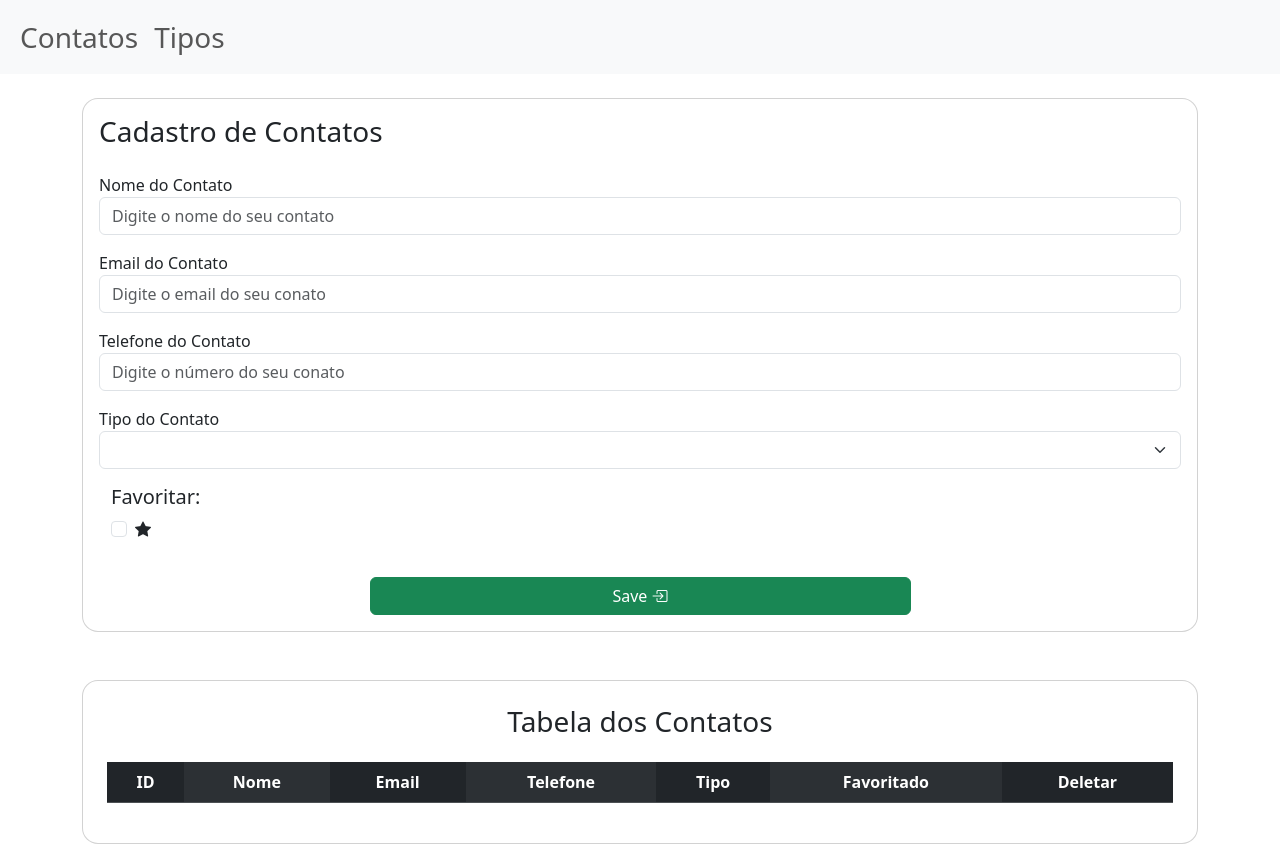
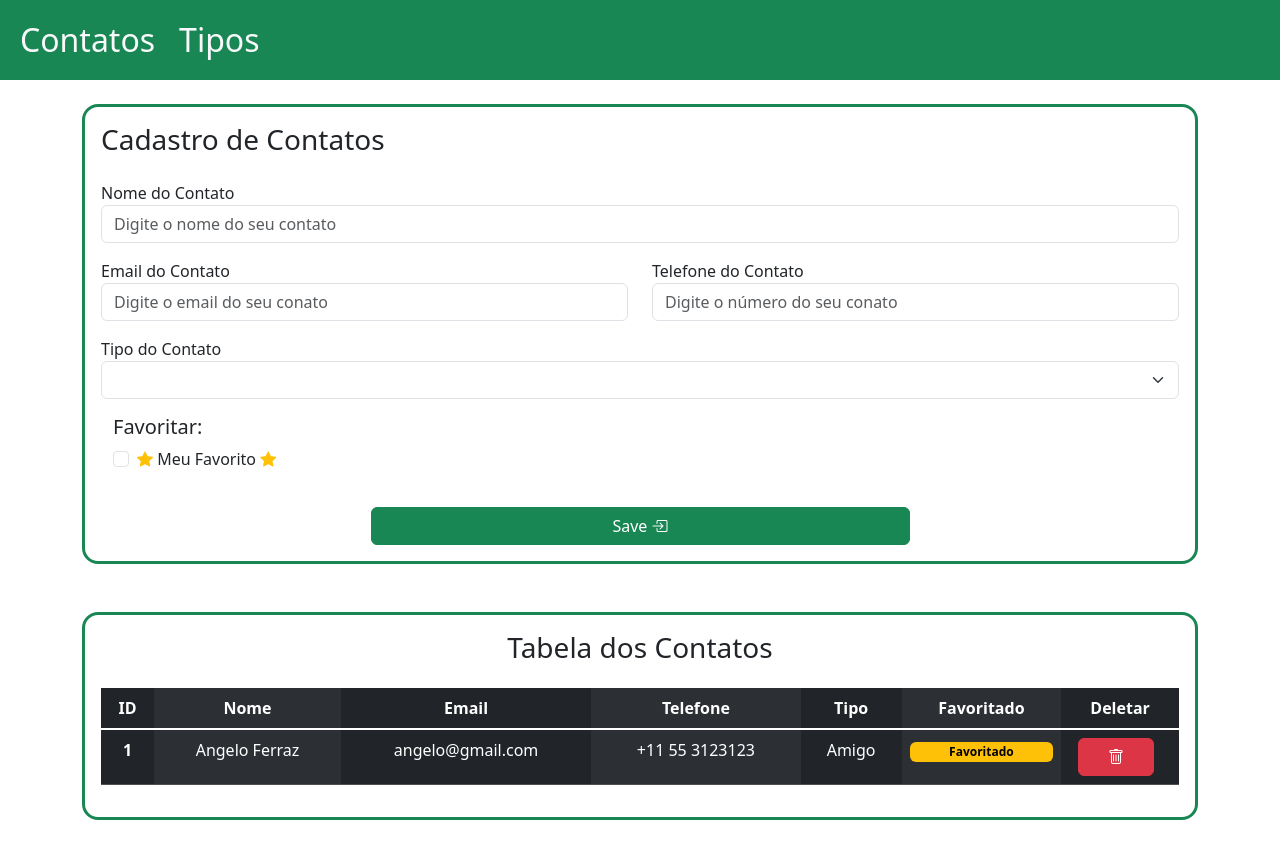
Before and after one commit to AngeloModanez/Prova-Angular, an Angular app: page /contatos in a window 1280 px wide. Built offline with nearby package versions, Linux system fonts and the light colour scheme; data requests are answered from the project's data file.

Commit message:
Aparencia melhrorada

```diff
--- a/db.json
+++ b/db.json
@@ -11,5 +11,14 @@
       "descricao": "ODEIO"
     }
   ],
-  "contatos": []
+  "contatos": [
+    {
+      "id": 1,
+      "nome": "Angelo Ferraz",
+      "email": "angelo@gmail.com",
+      "telefone": "+11 55 3123123",
+      "tipoId": 1,
+      "favorito": true
+    }
+  ]
 }
--- a/src/app/contatos/contatos.component.html
+++ b/src/app/contatos/contatos.component.html
@@ -1,6 +1,6 @@
 <main class="container mt-4">
   <form [formGroup]="contatoFormGroup">
-    <div class="card rounded-4 p-3">
+    <div class="card rounded-4 border-3 border-success p-3">
       <h3 class="mb-4">Cadastro de Contatos</h3>
       <section class="row mb-3">
         <label for="nome">Nome do Contato</label>
@@ -9,16 +9,18 @@
         </div>
       </section>
       <section class="row mb-3">
+        <div class="col">
           <label for="email">Email do Contato</label>
           <div>
             <input class="form-control" formControlName="email" type="text" placeholder="Digite o email do seu conato">
           </div>
-      </section>
-      <section class="row mb-3">
+        </div>
+        <div class="col">
           <label for="telefone">Telefone do Contato</label>
           <div>
             <input class="form-control" formControlName="telefone" type="text"
               placeholder="Digite o número do seu conato">
+          </div>
         </div>
       </section>
       <section class="row mb-3">
@@ -34,7 +36,8 @@
           <h5 class="form-label">Favoritar:</h5>
           <div class="form-check">
             <input class="form-check-input" type="checkbox" formControlName="favorito">
-            <label class="form-check-label"><i class="bi bi-star-fill"></i></label>
+            <label class="form-check-label"><i class="bi bi-star-fill text-warning"></i> Meu Favorito <i
+                class="bi bi-star-fill text-warning"></i></label>
           </div>
         </div>
       </section>
@@ -46,7 +49,7 @@
       </section>
     </div>
   </form>
-  <div class="card rounded-4  p-4 mt-5">
+  <div class="card rounded-4 border-3 border-success p-3 mt-5 mb-4">
     <h3 class="text-center mb-4">Tabela dos Contatos</h3>
     <table class="table table-dark table-striped-columns">
       <thead>
@@ -60,7 +63,7 @@
           <th scope="col">Deletar</th>
         </tr>
       </thead>
-      <tbody class="table-group-divider text-center" style="font-size: 14px;">
+      <tbody class="table-group-divider text-center">
         <tr *ngFor="let contato of arrayContato">
           <th scope="row">{{ contato.id }}</th>
           <td>{{ contato.nome }}</td>
@@ -72,7 +75,7 @@
             <span *ngIf="!contato.favorito" class="badge text-bg-secondary w-100">Não Favoritado</span>
           </td>
           <td>
-            <button class="btn btn-danger me-2" (click)="delete(contato)"><i class="bi bi-trash"></i></button>
+            <button class="btn btn-danger me-2 w-75" (click)="delete(contato)"><i class="bi bi-trash"></i></button>
           </td>
         </tr>
       </tbody>
--- a/src/app/navbar/navbar.component.html
+++ b/src/app/navbar/navbar.component.html
@@ -1,9 +1,9 @@
-<nav class="navbar navbar-expand-lg bg-light">
+<nav class="navbar navbar-expand-lg bg-success">
   <div class="container-fluid">
     <div class="collapse navbar-collapse" id="navbarNav">
       <ul class="navbar-nav">
-        <li class="nav-item"><a class="nav-link fs-3" routerLink="contatos">Contatos</a></li>
-        <li class="nav-item"><a class="nav-link fs-3" routerLink="tipos">Tipos</a></li>
+        <li class="nav-item"><a class="nav-link text-light fs-2 me-2" routerLink="contatos">Contatos</a></li>
+        <li class="nav-item"><a class="nav-link text-light fs-2" routerLink="tipos">Tipos</a></li>
       </ul>
     </div>
   </div>
--- a/src/app/tipos/tipos.component.html
+++ b/src/app/tipos/tipos.component.html
@@ -1,6 +1,6 @@
 <main class="container mt-4">
   <form [formGroup]="tipoFormGroup">
-    <div class="card rounded-4 p-3">
+    <div class="card rounded-4 border-3 border-success p-3">
       <h3 class="mb-4">Cadastro de Tipos de Contatos</h3>
       <section class="row mb-3">
         <label for="tipo">Tipo de Contato</label>
@@ -11,7 +11,7 @@
       <section class="row mb-3">
         <label for="descricao">Descrição do tipo</label>
         <div>
-          <input class="form-control" formControlName="descricao" type="text" placeholder="Digite uma descrição">
+          <textarea class="form-control" formControlName="descricao" type="text" rows="4" placeholder="Digite uma descrição"></textarea>
         </div>
       </section>
       <section class="row">
@@ -22,7 +22,7 @@
       </section>
     </div>
   </form>
-  <div class="card rounded-4  p-4 mt-5">
+  <div class="card rounded-4 border-3 border-success p-3 mt-5 mb-4">
     <h3 class="text-center mb-4">Tabela dos Tipos</h3>
     <table class="table table-dark table-striped-columns">
       <thead>
@@ -32,7 +32,7 @@
           <th scope="col">Descrição</th>
         </tr>
       </thead>
-      <tbody class="table-group-divider text-center" style="font-size: 14px;">
+      <tbody class="table-group-divider text-center">
         <tr *ngFor="let tipo of arrayTipo">
           <th scope="row">{{ tipo.id }}</th>
           <td>{{ tipo.tipo }}</td>
```
Lines whose indentation alone changed are shown as unchanged.
